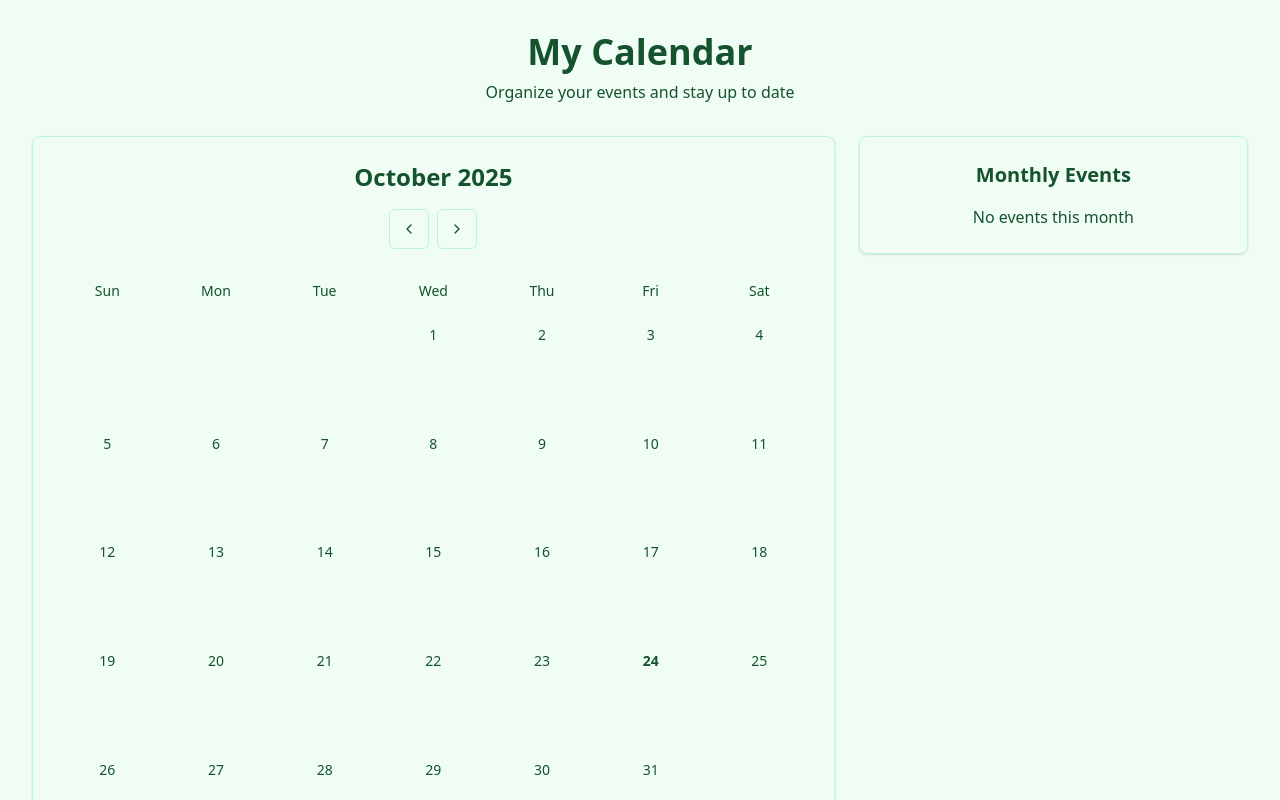
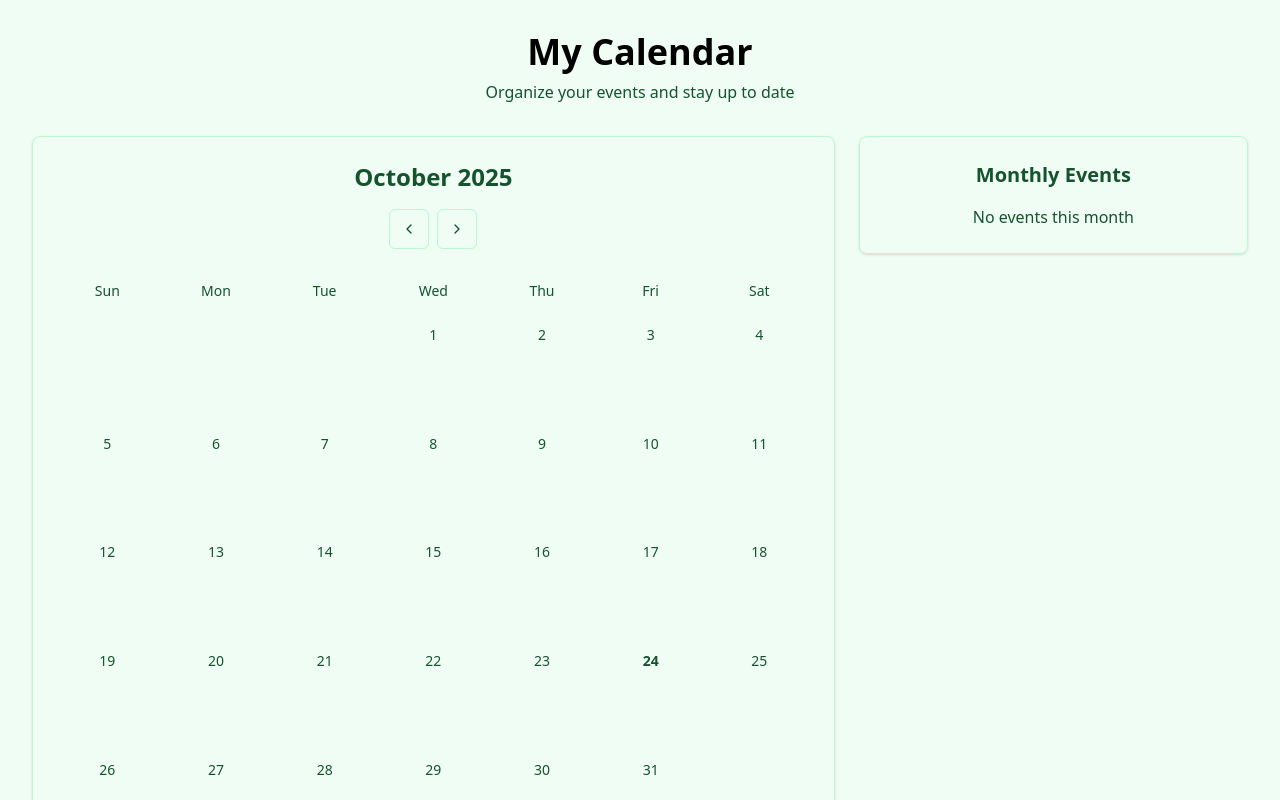
Before and after one commit to ferjbadev/DailyAgenda, a React (Vite) app: page / in a window 1280 px wide. Shown: the top 800 px of the page. Built offline with nearby package versions, Linux system fonts and the light colour scheme.

Commit message:
Update App.tsx

```diff
--- a/src/App.tsx
+++ b/src/App.tsx
@@ -5,7 +5,7 @@
     <main className="min-h-screen bg-[--color-background] p-4 md:p-8">
       <div className="mx-auto max-w-7xl">
         <header className="mb-8 text-center">
-          <h1 className="text-4xl font-bold text-[--color-primary]">My Calendar</h1>
+          <h1 className="text-4xl font-bold text-black">My Calendar</h1>
           <p className="mt-2 text-[--color-muted-foreground]">Organize your events and stay up to date</p>
         </header>
         <Calendar />
```
